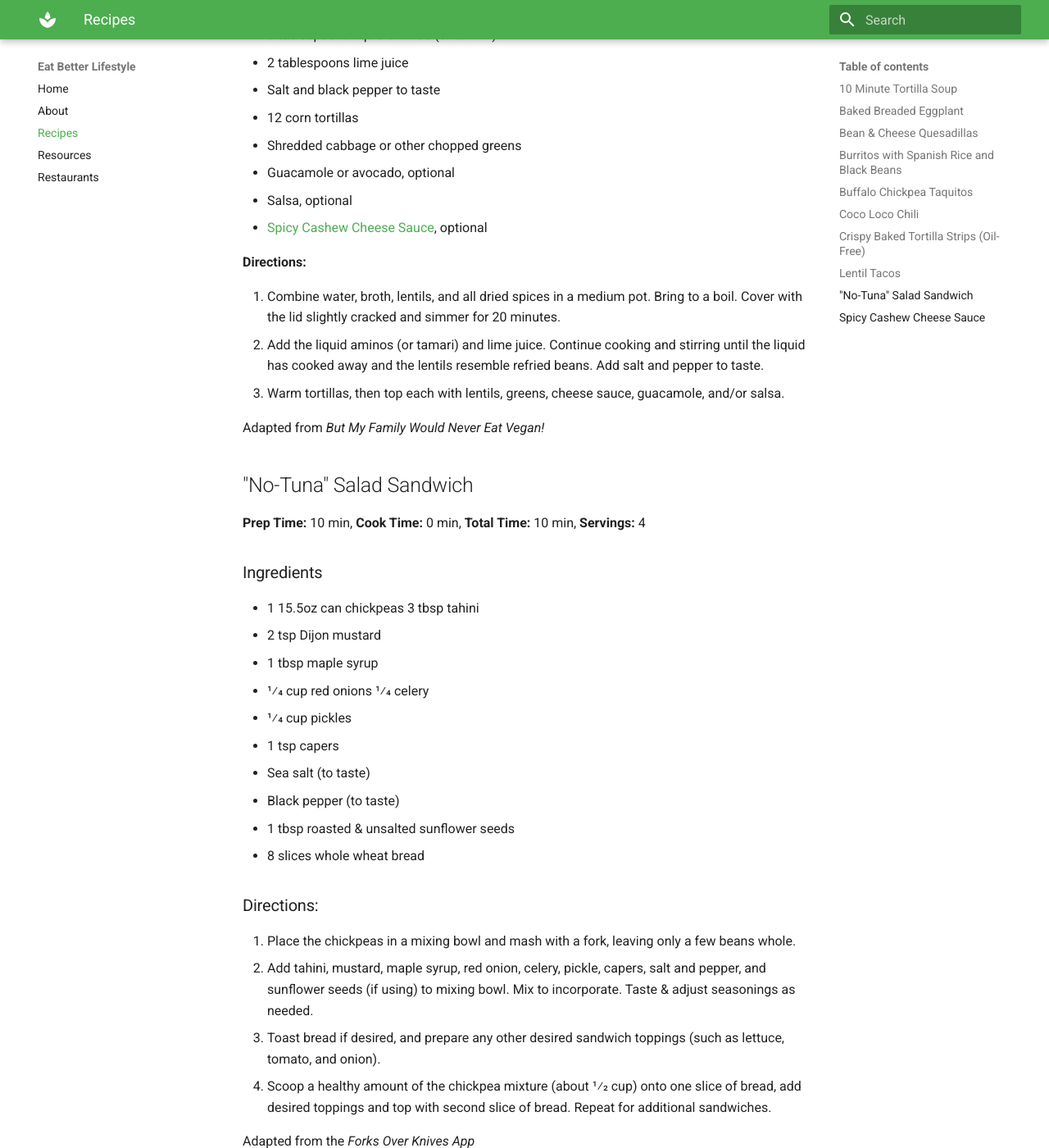
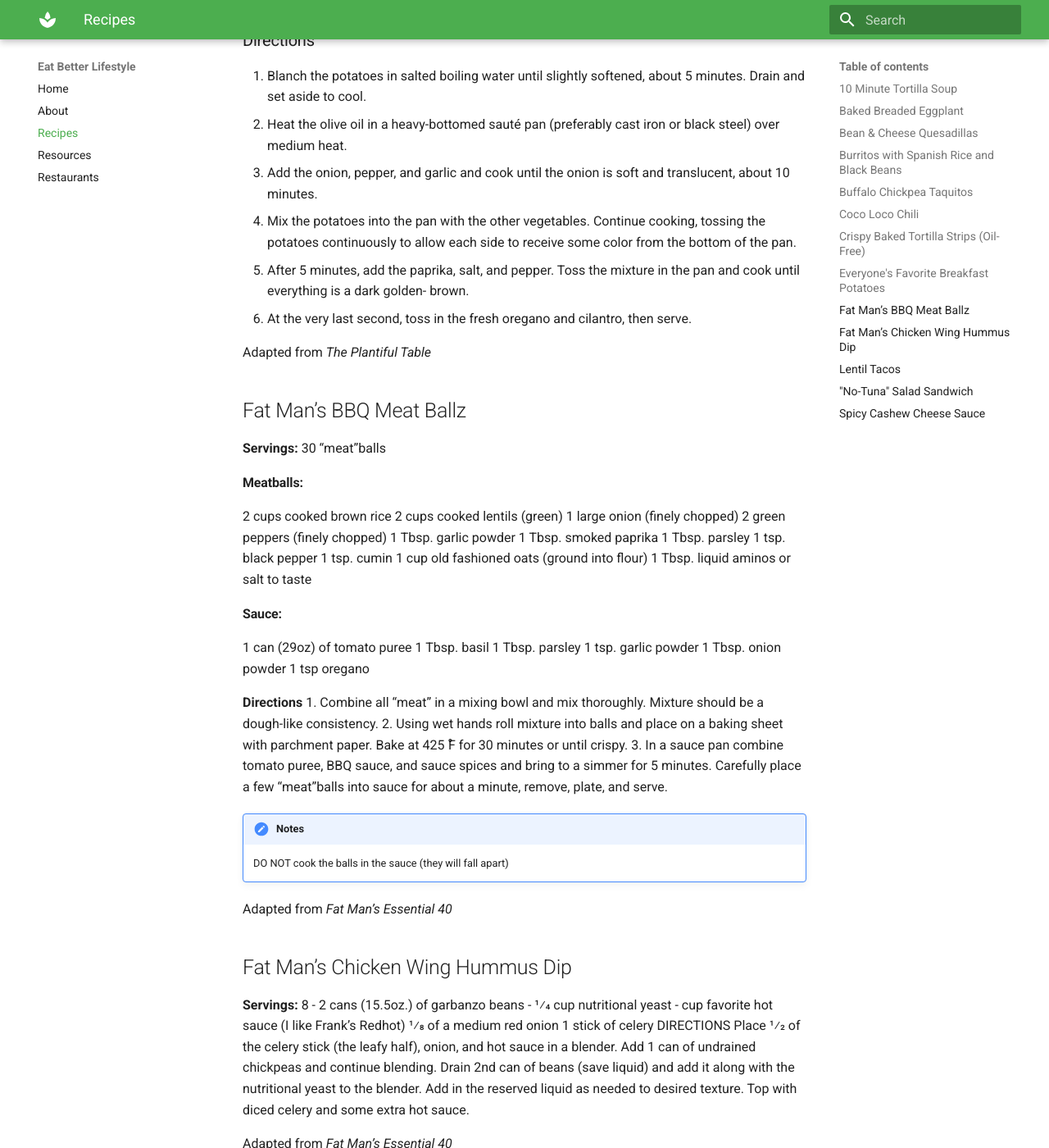
Before and after one commit to adamscharf/eatbetterlifestyle, an MkDocs documentation site: the page built from docs/recipes.md, in a window 1280 px wide and 1400 px high, scrolled down 8510 px. Shown: the whole window at 82% size. Built offline with MkDocs 1.6.1 and Material for MkDocs 9.7.7, drawn with Linux system fonts in a browser that asks for light colours; some of the changed text lies outside the part shown.

Commit message:
Add 3 new recipes

```diff
--- a/docs/recipes.md
+++ b/docs/recipes.md
@@ -242,6 +242,86 @@ Adapted from _<http://elavegan.com>_
 Adapted from _<http://littleblueplates.com>_
 
 
+## Everyone's Favorite Breakfast Potatoes
+
+**Servings:** 4 as a side
+
+#### Ingredients
+
+- 3 to 4 medium yukon gold potatoes, cubed
+- 2 tablespoons olive oil
+- 1 medium onion, sliced
+- ½ red bell pepper, sliced
+- 4 garlic cloves, sliced
+- 2 teaspoons high-quality spicy smoked Spanish paprika
+- 1 ½ teaspoons salt
+- Freshly cracked black pepper to taste
+- Fresh oregano and cilantro to taste
+
+### Directions
+
+1. Blanch the potatoes in salted boiling water until slightly softened, about 5 minutes. Drain and set aside to cool.
+2. Heat the olive oil in a heavy-bottomed sauté pan (preferably cast iron or black steel) over medium heat.
+3. Add the onion, pepper, and garlic and cook until the onion is soft and translucent, about 10 minutes.
+4. Mix the potatoes into the pan with the other vegetables. Continue cooking, tossing the potatoes continuously to allow each side to receive some color from the bottom of the pan.
+5. After 5 minutes, add the paprika, salt, and pepper. Toss the mixture in the pan and cook until everything is a dark golden- brown.
+6. At the very last second, toss in the fresh oregano and cilantro, then serve.
+
+Adapted from _The Plantiful Table_
+
+
+## Fat Man’s BBQ Meat Ballz
+
+**Servings:** 30 “meat”balls
+
+#### Meatballs:
+
+2 cups cooked brown rice
+2 cups cooked lentils (green)
+1 large onion (finely chopped)
+2 green peppers (finely chopped)
+1 Tbsp. garlic powder
+1 Tbsp. smoked paprika
+1 Tbsp. parsley
+1 tsp. black pepper
+1 tsp. cumin
+1 cup old fashioned oats (ground into flour) 1 Tbsp. liquid aminos or salt to taste
+
+#### Sauce:
+
+1 can (29oz) of tomato puree 1 Tbsp. basil
+1 Tbsp. parsley
+1 tsp. garlic powder
+1 Tbsp. onion powder
+1 tsp oregano
+
+**Directions**
+1. Combine all “meat” in a mixing bowl and mix thoroughly. Mixture should be a dough-like consistency.
+2. Using wet hands roll mixture into balls and place on a baking sheet with parchment paper. Bake at 425 ̊F for 30 minutes or until crispy.
+3. In a sauce pan combine tomato puree, BBQ sauce, and sauce spices and bring to a simmer for 5 minutes. Carefully place a few “meat”balls into sauce for about a minute, remove, plate, and serve.
+
+!!!notes
+    DO NOT cook the balls in the sauce (they will fall apart)
+
+Adapted from _Fat Man’s Essential 40_
+
+
+## Fat Man’s Chicken Wing Hummus Dip
+
+**Servings:** 8
+- 2 cans (15.5oz.) of garbanzo beans
+- 1⁄4 cup nutritional yeast
+-  cup favorite hot sauce (I like Frank’s Redhot) 1⁄8 of a medium red onion
+1 stick of celery
+DIRECTIONS
+Place 1⁄2 of the celery stick (the leafy half), onion, and hot sauce in a blender.
+Add 1 can of undrained chickpeas and continue blending.
+Drain 2nd can of beans (save liquid) and add it along with the nutritional yeast to the blender. Add in the reserved liquid as needed to desired texture.
+Top with diced celery and some extra hot sauce.
+
+Adapted from _Fat Man’s Essential 40_
+
+
 ## Lentil Tacos
 
 **Prep:** 15 min, **Cook:** 30 min, **Total:** 45 min, **Servings:** 4
```
